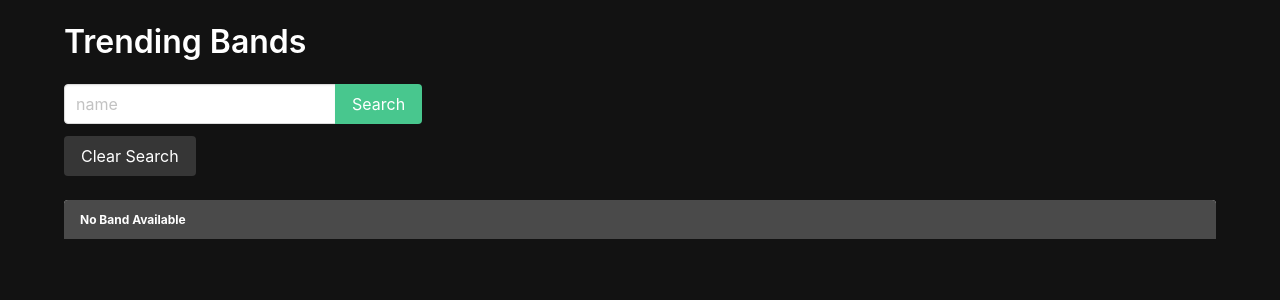
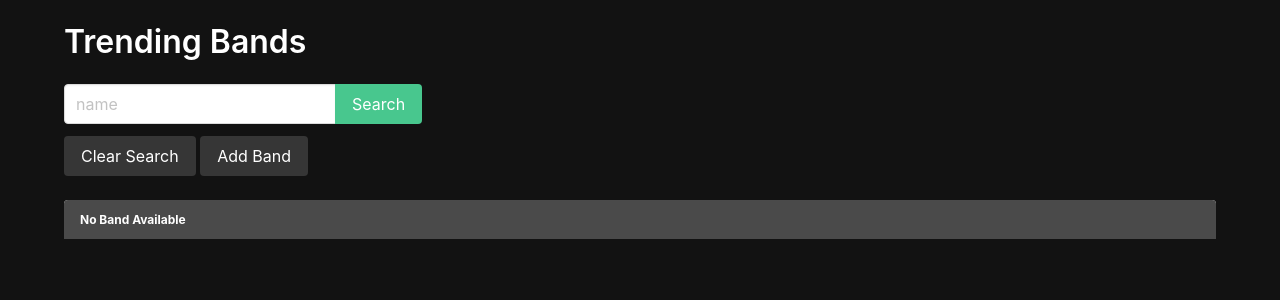
Before and after one commit to Gabrielcruz1/django-collector, a Django app: page /bands/ in a window 1280 px wide. Shown: the part 52-352 px from the top of the page. Run offline with Django 4.2, Linux system fonts and the light colour scheme.

Commit message:
added create band, Band creates in database but not showing in broswer. No errors in shell or in browser

```diff
--- a/main_app/templates/band_list.html
+++ b/main_app/templates/band_list.html
@@ -1,7 +1,7 @@
 {% extends 'base.html' %}
 
 {% comment %} for head title tags and helping us with SEO {% endcomment %}
-{% block title %}Band{% endblock  %}
+{% block title %}Band{% endblock %}
 
 {% block content %}
 
@@ -18,10 +18,11 @@
   </div>
   <!--  This anchor tag will redirect back to artist list without a query param -->
   <a class="button is-dark" href="{% url 'band_list' %}">Clear Search</a>
+  <a class="button is-dark" href="{% url 'band_create' %}">Add Band</a>
 </form>
 <div class="gallery">
   {% for band in bands %}
-  <a href="">
+  <a href="{% url 'band_detail' band.pk %}">
     <div class="card">
       <div class="card-image">
         <figure class="image is-square">
@@ -33,7 +34,7 @@
       </div>
     </div>
   </a>
-	{% empty %}
+  {% empty %}
   <article class="message">
     <div class="message-header">
       <p>No Band Available</p>
--- a/main_app/urls.py
+++ b/main_app/urls.py
@@ -7,6 +7,8 @@ urlpatterns = [
     path('', views.Home.as_view(), name="home"),
     path('about/',views.About.as_view(), name="about"),
     path('bands/', views.BandList.as_view(), name="band_list"),
-    path('albums/', views.AlbumList.as_view(), name="album_list")
+    path('albums/', views.AlbumList.as_view(), name="album_list"),
+    #CREATE ROUTE BELOW
+    path('bands/new/', views.BandCreate.as_view(), name="band_create")
 
 ]
--- a/main_app/views.py
+++ b/main_app/views.py
@@ -3,6 +3,8 @@ from django.shortcuts import render
 from django.http import HttpResponse #CLASS HANDLES SENDING A TYPE OF RESPONSE
 
 from django.views.generic.base import TemplateView
+# This will import the class we are extending
+from django.views.generic.edit import CreateView
 from .models import Band
 
 
@@ -63,6 +65,14 @@ class BandList(TemplateView):
         return context
 
 
+#CRUD BELOW
+class BandCreate(CreateView):
+    model = Band
+    fields = ['name', 'image', 'bio', 'verified_band']
+    template_name = "band_create.html"
+    success_url = "/bands/"
+
+
 class AlbumList(TemplateView):
     template_name = "album_list.html"
 
```
Also changed, not shown: main_app/templates/band_create.html (added, +14 -0 lines).
